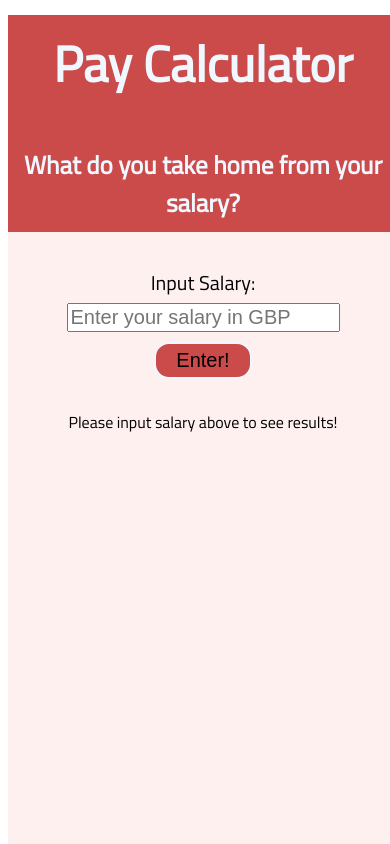
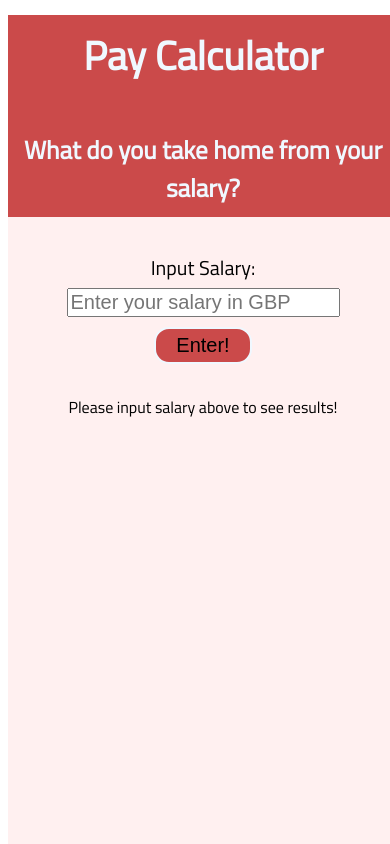
Before and after one commit to garyoconnor89/Salary-calculator, a React (Create React App) app in the folder salary-calculator/: page / in a window 390 px wide. Shown: the top 844 px of the page. Built offline with nearby package versions, Linux system fonts and the light colour scheme.

Commit message:
add media query styling for phone view

```diff
--- a/salary-calculator/src/App.css
+++ b/salary-calculator/src/App.css
@@ -88,4 +88,20 @@
   transition: 500ms linear;
 }
 
-@media only screen and (max-width);
+@media only screen and (max-width: 600px) {
+  .header-title {
+    font-size: 40px;
+  }
+  .salary-display-container h4 {
+    width: 80%;
+    margin: 10px;
+  }
+
+  .salary-display-container h6 {
+    width: 80%;
+    margin: 10px;
+  }
+  .App {
+    height: 155vh;
+  }
+} ;
```
